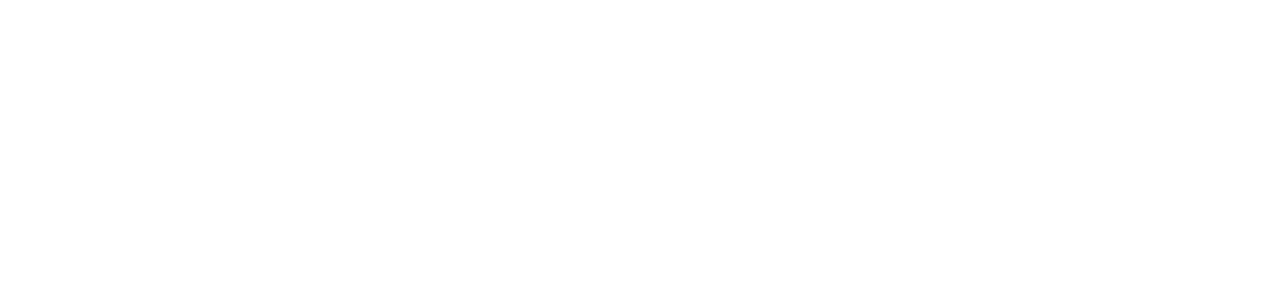
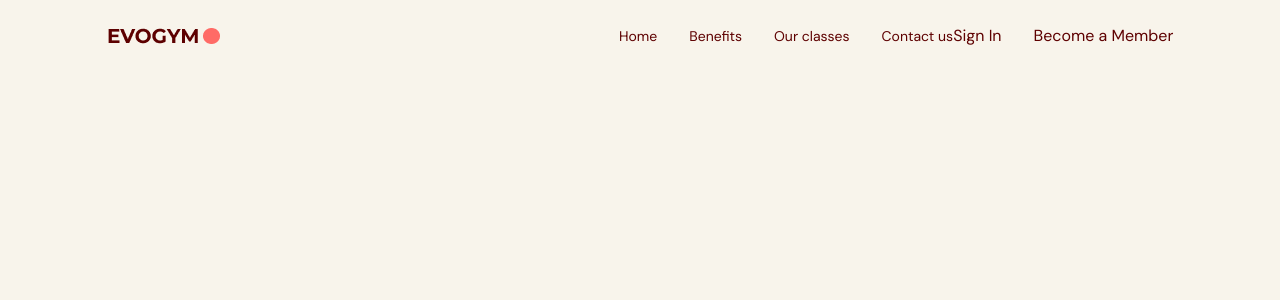
Before and after one commit to linhngkh/react-fitness-landing-page, a React (Vite) app: page / in a window 1280 px wide. Shown: the top 300 px of the page. Built offline with nearby package versions, Linux system fonts and the light colour scheme.

Commit message:
first Navbar comp.

```diff
--- a/prettier.config.js
+++ /dev/null
@@ -1,4 +0,0 @@
-// prettier.config.js
-module.exports = {
-  plugins: [require("prettier-plugin-tailwindcss")],
-};
--- a/src/App.tsx
+++ b/src/App.tsx
@@ -1,7 +1,7 @@
-
+import Navbar from "./scenes/navbar/index"
 
 function App() {
-  return <></>;
+  return <div className="app bg-gray-20"><Navbar/></div>;
 }
 
 export default App;
--- a/src/index.css
+++ b/src/index.css
@@ -1,3 +1,16 @@
+@import url('https://fonts.googleapis.com/css2?family=DM+Sans:wght@400;700&family=Montserrat:wght@700&display=swap');
+
 @tailwind base;
 @tailwind components;
 @tailwind utilities;
+
+html,
+body,
+#root,
+.app{
+    height: 100%;
+    width: 100%;
+    font-family: "DM Sans", sans-serif;
+
+@apply text-gray-500
+}
--- /dev/null
+++ b/src/scenes/navbar/Link.tsx
@@ -0,0 +1,10 @@
+import AnchorLink from "react-anchor-link-smooth-scroll";
+interface Props {
+  page: string;
+}
+
+const Link = ({ page }: Props) => {
+  return <AnchorLink>{page}</AnchorLink>;
+};
+
+export default Link;
--- /dev/null
+++ b/src/scenes/navbar/index.tsx
@@ -0,0 +1,33 @@
+import { useState } from "react";
+import { Bars3Icon, XMarkIcon } from "@heroicons/react/20/solid";
+import Logo from "../../assets/Logo.png";
+type Props = {};
+
+const Navbar = (props: Props) => {
+  const flexBetween = "flex items-center justify-between";
+
+  return (
+    <nav>
+      <div className={`${flexBetween} fixed top-0 z-30 w-full py-6`}>
+        <div className={`${flexBetween} mx-auto w-5/6`}>
+          <div className={`${flexBetween} w-full gap-16`}>
+            <img src={Logo} alt="logo" />
+            <div className={`${flexBetween}w-full`}>
+              <div className={`${flexBetween} gap-8 text-sm`}>
+                <p>Home</p>
+                <p>Benefits</p>
+                <p>Our classes</p>
+                <p>Contact us</p>
+              </div>
+              <div className={`${flexBetween} gap-8`}>
+                <p>Sign In</p>
+                <button>Become a Member</button>
+              </div>
+            </div>
+          </div>
+        </div>
+      </div>
+    </nav>
+  );
+};
+export default Navbar;
--- a/tailwind.config.js
+++ b/tailwind.config.js
@@ -14,7 +14,28 @@
         "secondary-500": "#ffc132",
         "secondary-400": "#ffcd58",
       },
+       backgroundImage: (theme) => ({
+        "gradient-yellowred":
+          "linear-gradient(90deg, #FF616A 0%, #FFC837 100%)",
+        "mobile-home": "url('./assets/HomePageGraphic.png')",
+      }),
+      fontFamily: {
+        dmsans: ["DM Sans", "sans-serif"],
+        montserrat: ["Montserrat", "sans-serif"],
+      },
+      content: {
+        evolvetext: "url('./assets/EvolveText.png')",
+        abstractwaves: "url('./assets/AbstractWaves.png')",
+        sparkles: "url('./assets/Sparkles.png')",
+        circles: "url('./assets/Circles.png')",
+      },
     },
-  },
+    screens: {
+      xs: "480px",
+      sm: "768px",
+      md: "1060px",
+    },
+    },
+
   plugins: [],
 };
```
Also changed, not shown: src/assets/Logo.png (renamed from src/assets/Logo (1).png).
